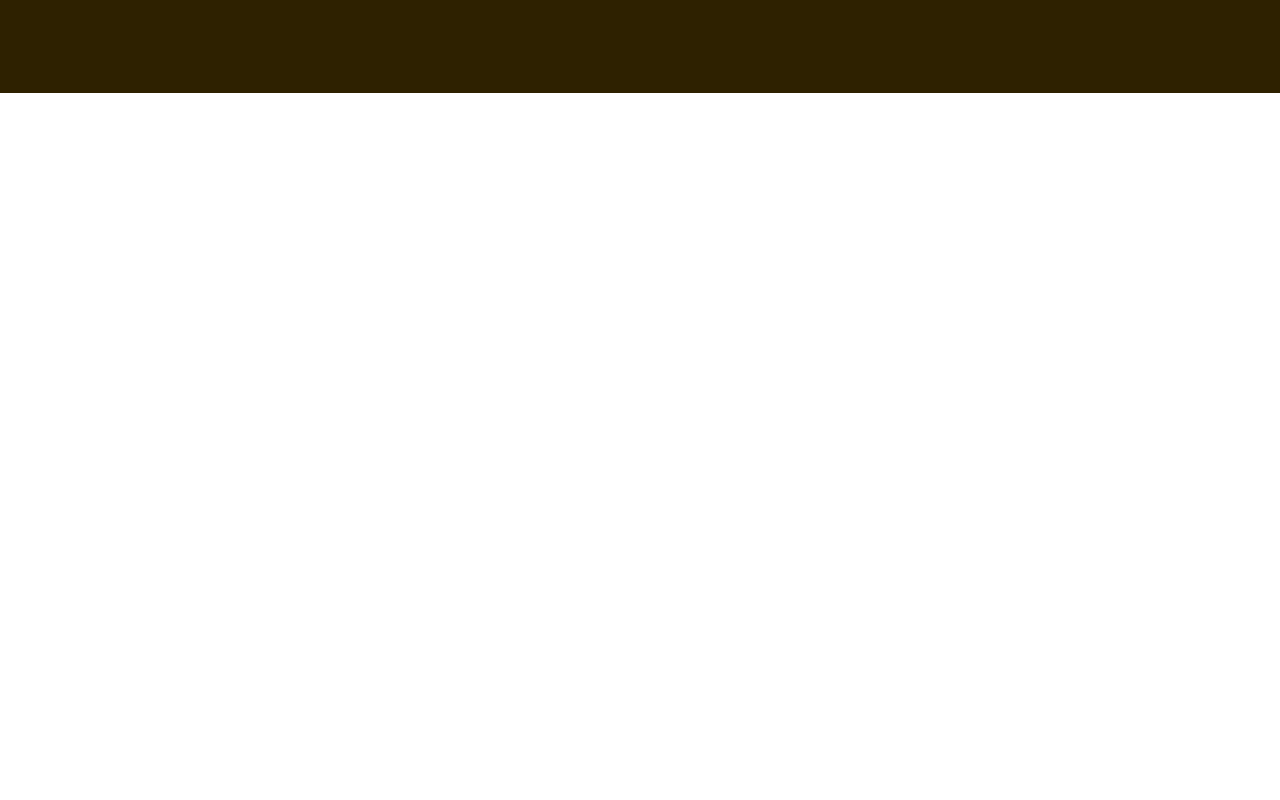
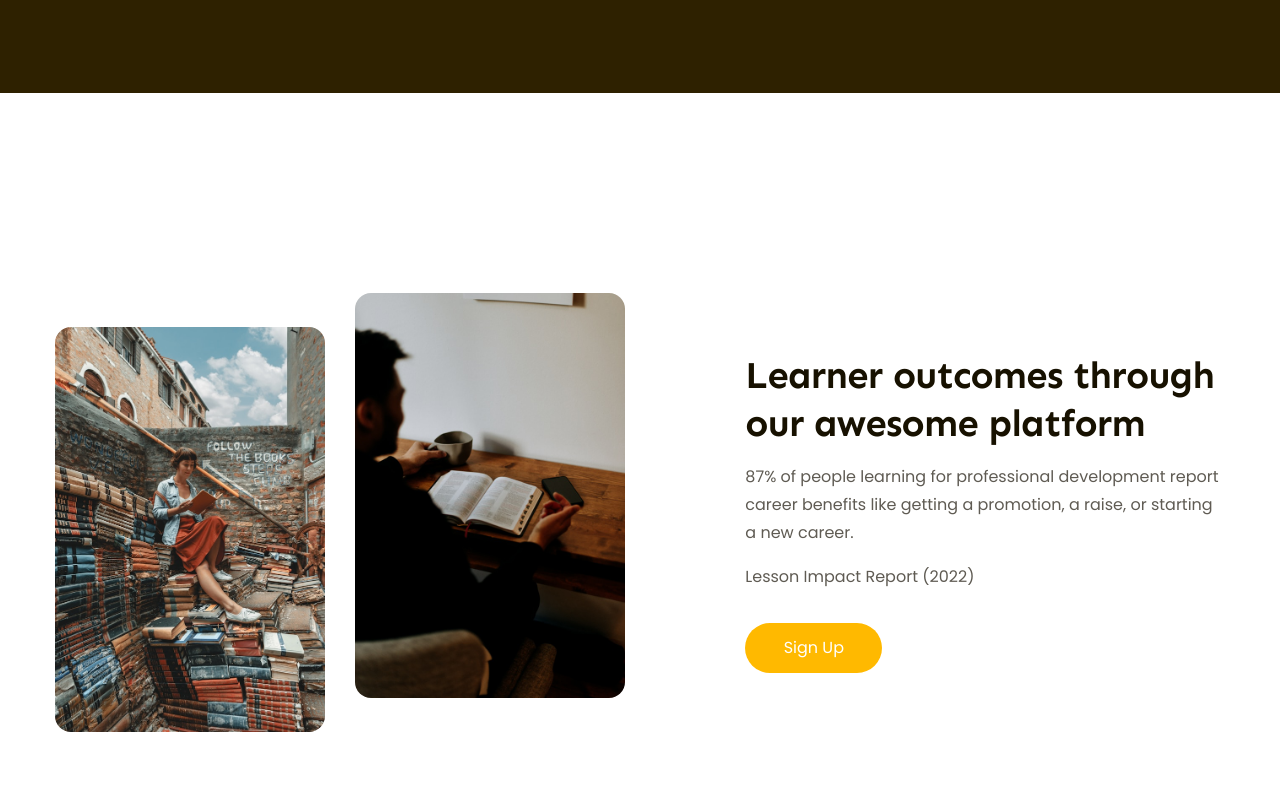
Before and after one commit to binhvtn/figma-to-html, a plain HTML site: page index.html in a window 1280 px wide. Shown: the part 2179-2979 px from the top of the page. Drawn offline with Linux system fonts and the light colour scheme.

Commit message:
p10 - Code phần Features

```diff
--- a/assets/css/style.css
+++ b/assets/css/style.css
@@ -402,3 +402,43 @@ a {
   font-style: italic;
   line-height: 1.54;
 }
+/* ==========features============== */
+.features {
+  margin-top: 135px;
+  padding: 65px 0;
+}
+.features .body {
+  display: flex;
+  justify-content: space-between;
+}
+.features .images {
+  display: flex;
+  gap: 30px;
+}
+.features .images img {
+  width: 270px;
+  height: 405px;
+  object-fit: cover;
+  border-radius: 16px;
+}
+.features .lower {
+  margin-top: 34px;
+}
+.features .content {
+  width: 41%;
+  display: flex;
+  flex-direction: column;
+  justify-content: center;
+}
+.features .desc {
+  margin-top: 16px;
+  color: #5f5b53;
+  font-size: 1.6rem;
+  line-height: 1.75;
+}
+.features .ctn-btn {
+  margin-top: 32px;
+  width: 137px;
+  height: 50px;
+  background-color: var(--primary-color);
+}
--- a/index.html
+++ b/index.html
@@ -374,6 +374,36 @@
           </div>
         </div>
       </div>
+      <!-- features -->
+      <div class="features">
+        <div class="main-content">
+          <div class="body">
+            <div class="images">
+              <img
+                class="lower"
+                src="./assets/img/learn1.jpg"
+                alt="Learner outcomes through our awesome platform"
+              />
+              <img
+                src="./assets/img/learn2.jpg"
+                alt="Learner outcomes through our awesome platform"
+              />
+            </div>
+            <div class="content">
+              <h2 class="heading-lv2">
+                Learner outcomes through our awesome platform
+              </h2>
+              <p class="desc">
+                87% of people learning for professional development report
+                career benefits like getting a promotion, a raise, or starting a
+                new career.
+              </p>
+              <p class="desc">Lesson Impact Report (2022)</p>
+              <a href="#!" class="btn ctn-btn">Sign Up</a>
+            </div>
+          </div>
+        </div>
+      </div>
     </main>
   </body>
 </html>
```
Also changed, not shown: assets/img/learn1.jpg (added), assets/img/learn2.jpg (added).
